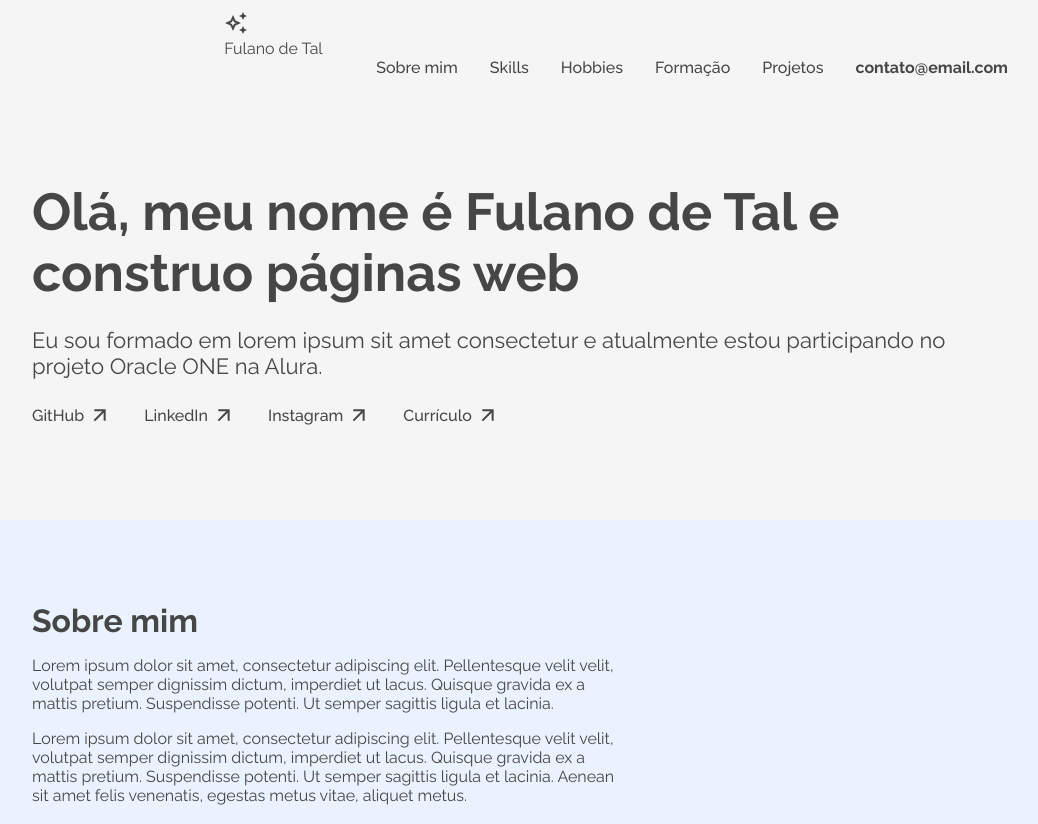
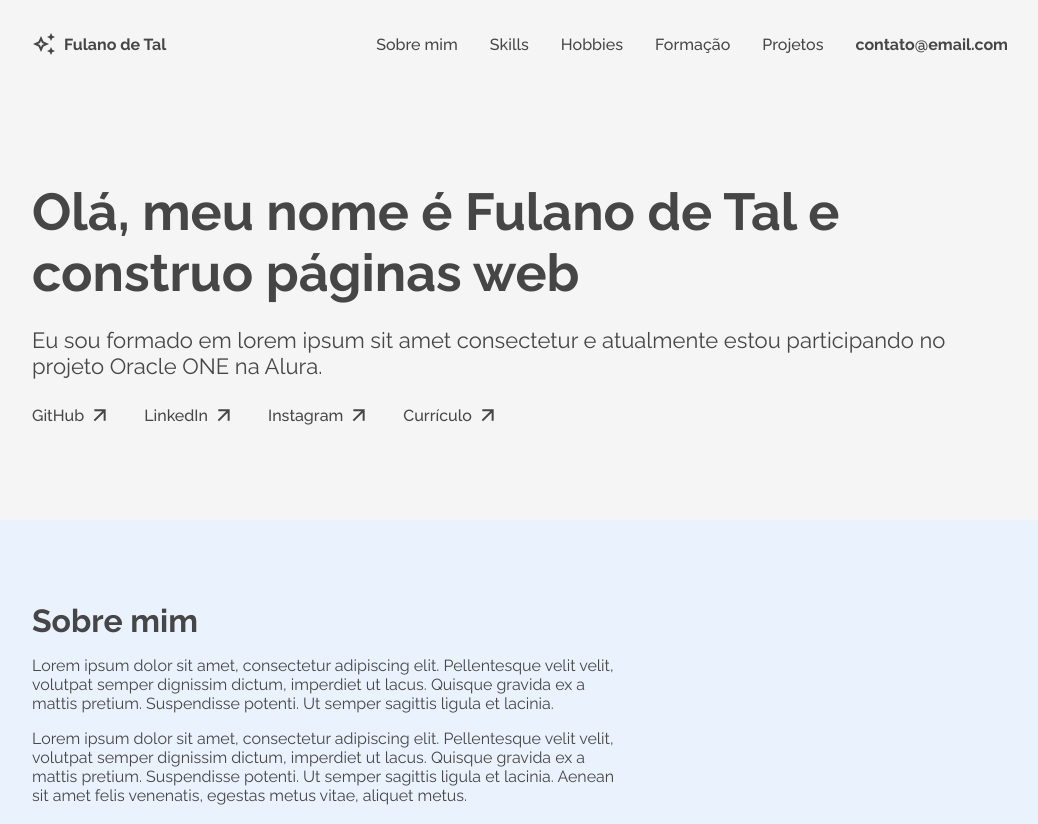
Before and after one commit to kauatwn/portfolio-alura, a plain HTML site: page src/index.html in a window 1280 px wide. Shown: the top 824 px of the page, without its empty margins (120-1158 px from the left). Drawn offline with nearby package versions, Linux system fonts and the light colour scheme; files that its build step writes are made by us from their sources.

Commit message:
Definindo header como sticky e adicionando hover

```diff
--- a/src/styles/layouts/_header.scss
+++ b/src/styles/layouts/_header.scss
@@ -1,17 +1,43 @@
 header {
     display: flex;
     flex-direction: column;
-    align-items: flex-end;
     justify-content: center;
     width: auto;
     height: 5.5rem;
+    padding: 0 9.5rem;
+    top: 0;
+    position: sticky;
+    background-color: $white;
+    box-shadow: none;
+    transition: box-shadow 0.3s ease;
+}
+
+header:hover {
+    box-shadow: 0 2px 4px rgba(0, 0, 0, 0.2);
+}
+
+nav {
+    display: flex;
+    flex-direction: row;
+    align-items: center;
+    justify-content: space-between;
+}
+
+.logo-item {
+    display: flex;
+    flex-direction: row;
+    align-items: center;
+    gap: 0.5rem;
+
+    p {
+        font-weight: 700;
+    }
 }
 
 .internal-links {
     display: flex;
     flex-direction: row;
     list-style: none;
-    padding: 0 9.5rem;
     gap: 2rem;
     font-weight: 500;
 
```
